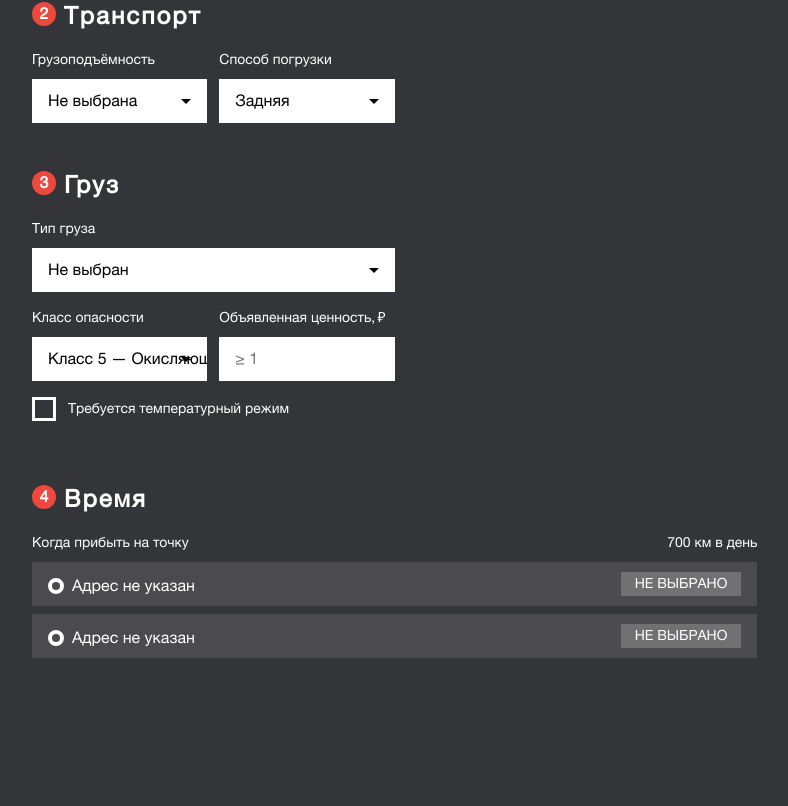
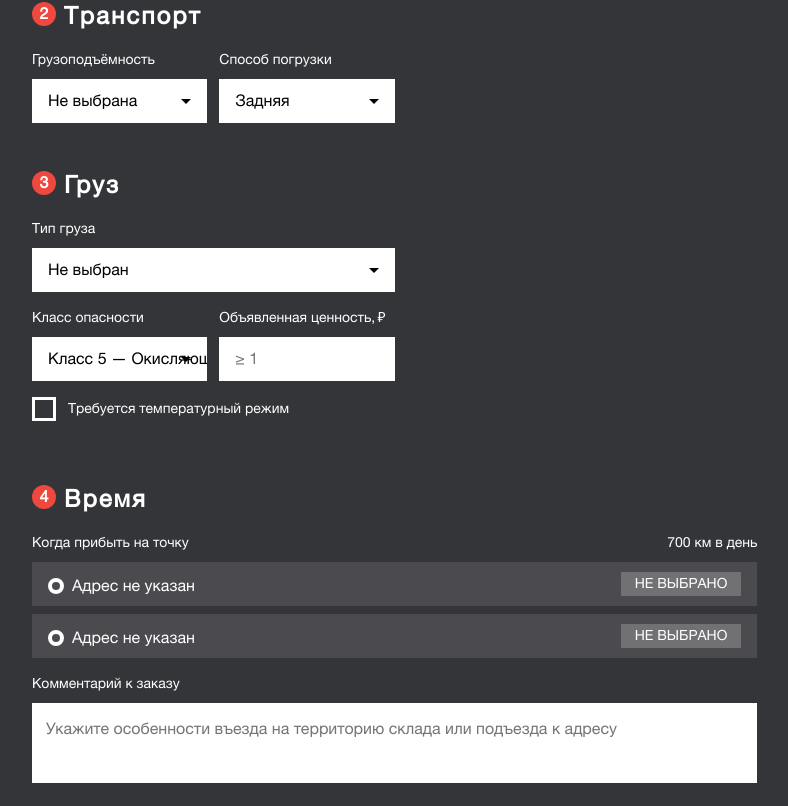
Before and after one commit to NikitaKozlov-R/test__dot-dot.ru, a Vue app: page / in a window 1280 px wide. Shown: the part 424-1230 px from the top of the page, without its empty margins (138-926 px from the left). Before the commit the page ends 1118 px from the top, so only its background shows below. Built offline with nearby package versions, Linux system fonts and the light colour scheme.

Commit message:
complete cs-comment-component

```diff
--- a/src/components/root-components/sc-comment.vue
+++ b/src/components/root-components/sc-comment.vue
@@ -1,9 +1,24 @@
 <template>
-  <div class="sc-component"></div>
+  <div class="sc-component">
+    <base-textarea
+      title="Комментарий к заказу"
+      placeholder="Укажите особенности въезда на территорию склада или подъезда к адресу"
+    />
+  </div>
 </template>
 
 <script>
-export default {}
+import BaseTextarea from '@/components/base-components/base-textarea.vue'
+
+export default {
+  components: {
+    BaseTextarea,
+  },
+}
 </script>
 
-<style></style>
+<style>
+.sc-component {
+  width: 100%;
+}
+</style>
```
